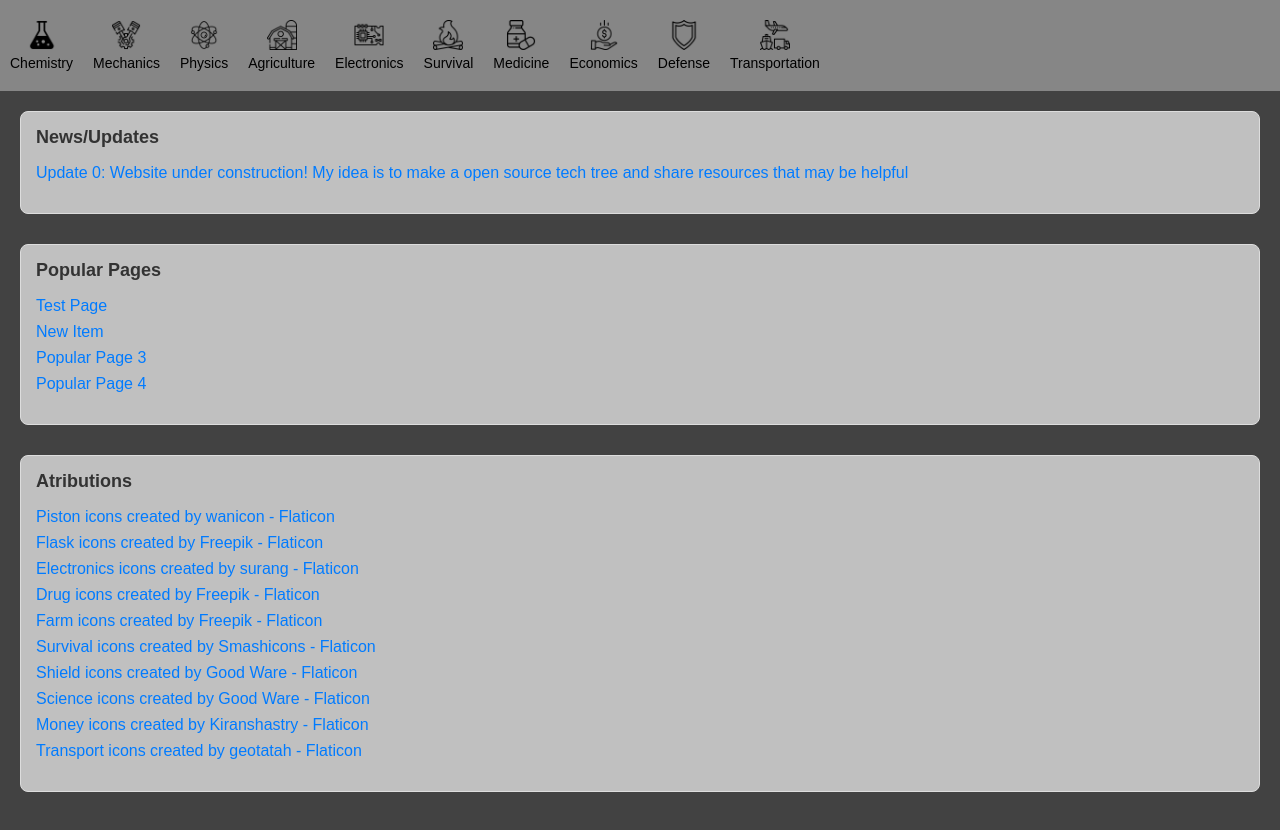
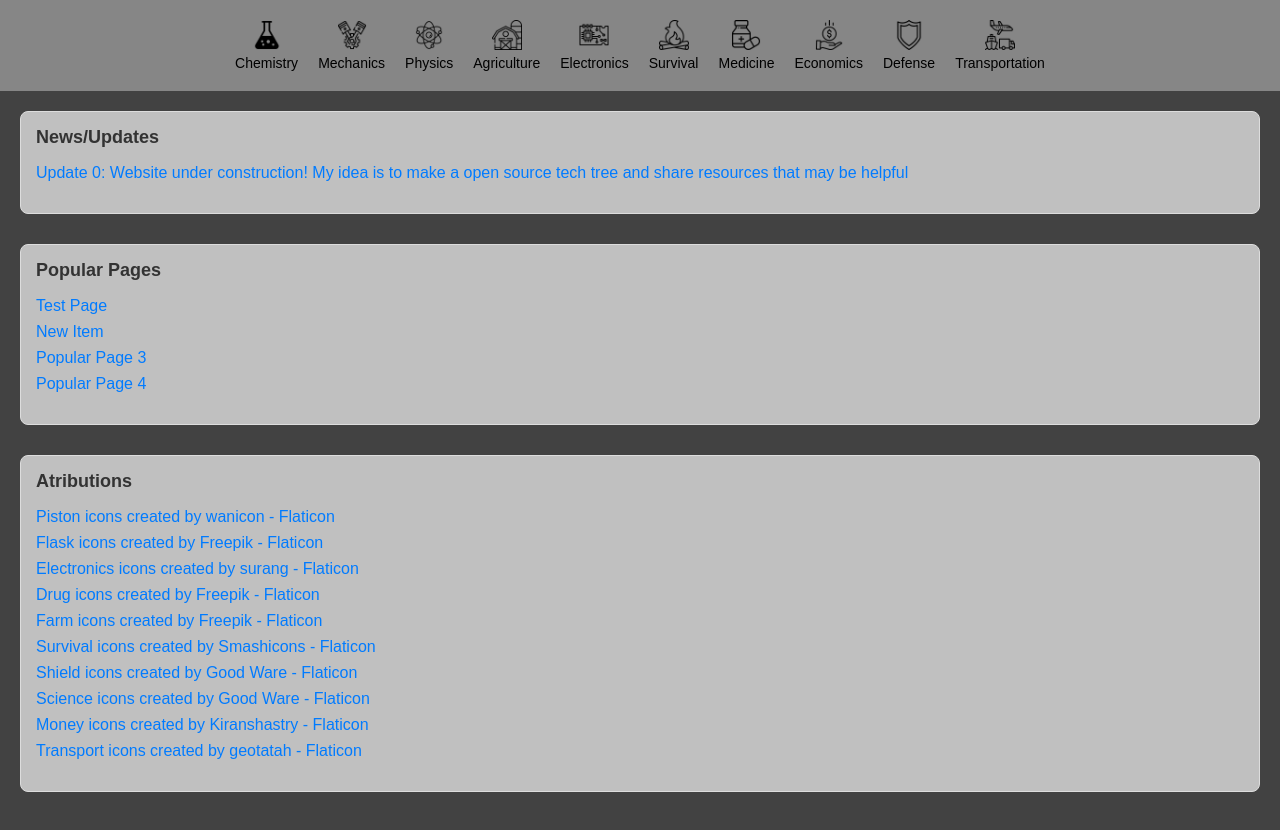
Before and after one commit to techtreeflow/techtreeflow.github.io, a plain HTML site: page index.html in a window 1280 px wide. Drawn offline with Linux system fonts and the light colour scheme.

Commit message:
fixed nav justify

```diff
--- a/style.css
+++ b/style.css
@@ -16,7 +16,7 @@ header {
 }
 nav {
     display: flex;
-    justify-content: start; /* Aligns icons to the left */
+    justify-content: center; /* Aligns icons to the left */
     gap: 20px;
     overflow-x: auto; /* Enables horizontal scrolling */
     white-space: nowrap;
```
